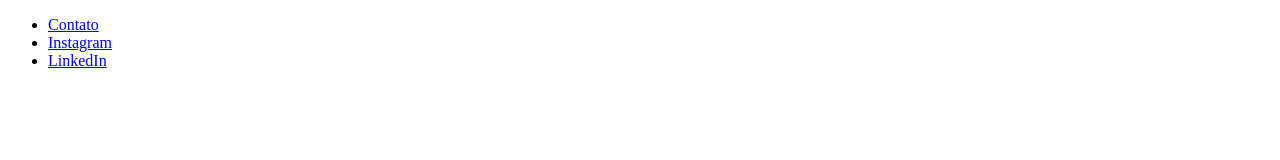
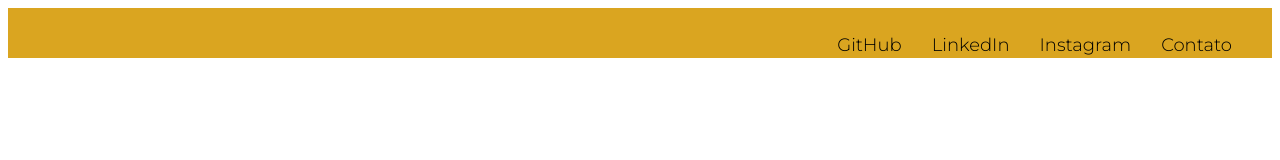
Before and after one commit to majumvalaski/Portifolio, a plain HTML site: page index.html in a window 1280 px wide. Drawn offline with Linux system fonts and the light colour scheme.

Commit message:
Creation of CSS of the initial menu

```diff
--- a/index.css
+++ b/index.css
@@ -0,0 +1,32 @@
+.cabecalho {
+
+    width: 100%;
+    height: 50px;
+    background-color: goldenrod;
+}
+.menu_inicial ul{
+
+    float: right;
+    list-style: none;
+    margin-right: 10px;
+    padding-right: 10px;
+
+}
+
+.menu_inicial li {
+
+    float: right;
+    padding-left: 10px;
+    padding-top: 10px;
+    margin-right: 20px;
+
+}
+.menu_inicial a {
+
+    font-size: 18px;
+    text-decoration: none;
+    font-family: "Montserrat";
+    color: black;
+    font-weight: 300;
+
+}
--- a/index.html
+++ b/index.html
@@ -4,7 +4,7 @@
     <meta charset="UTF-8">
     <meta http-equiv="X-UA-Compatible" content="IE=edge">
     <meta name="viewport" content="width=device-width, initial-scale=1.0">
-    <title>Landing Page ONG crianças</title>
+    <title>Maria Julia Manasses Valaski</title>
 
     <link rel="preconnect" href="https://fonts.googleapis.com">
     <link rel="preconnect" href="https://fonts.gstatic.com" crossorigin>
@@ -22,6 +22,7 @@
             <li> <a href="https://api.whatsapp.com/send?phone=5541987636630">Contato</a> </li>
             <li> <a href="https://www.instagram.com/majuvalaski/">Instagram</a> </li>
             <li> <a href="https://www.linkedin.com/in/mariajuliamanassesvalaski/">LinkedIn</a> </li>
+            <li> <a href="https://github.com/majumvalaski">GitHub</a></li>
         </ul>
     </nav>
 </header>
```
Also changed, not shown: 1 other file.
